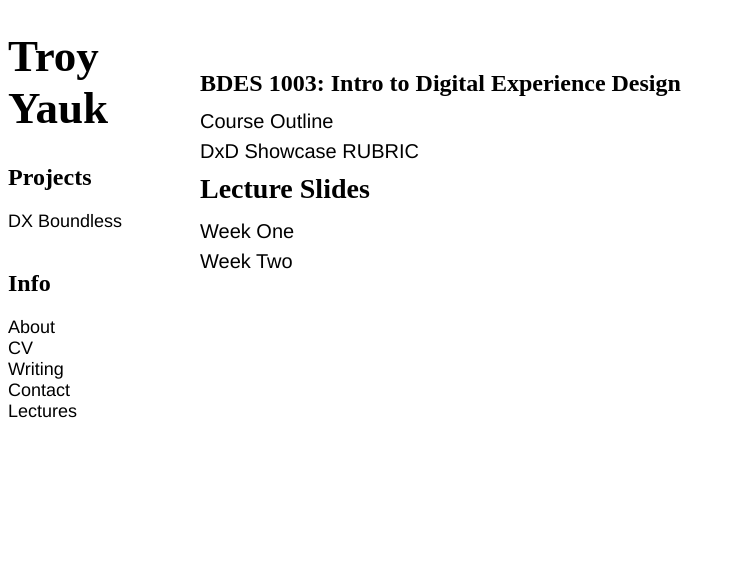
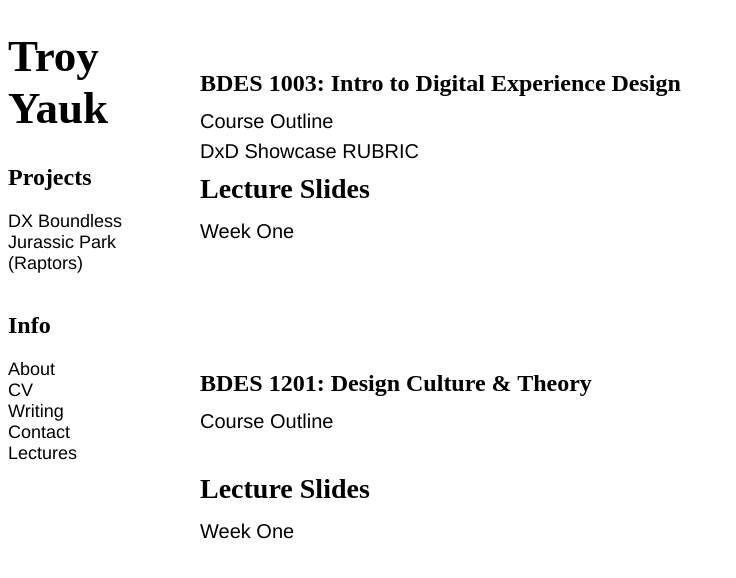
Before and after one commit to TroyYauk/troyyauk, a plain HTML site: page ubc/info/lectures.html in a window 1280 px wide. Shown: the whole page, without its empty margins (0-736 px from the left). Drawn offline with Linux system fonts and the light colour scheme.

Commit message:
bdes 1201

```diff
--- a/ubc/info/lectures.html
+++ b/ubc/info/lectures.html
@@ -9,6 +9,7 @@
 	<a href = "../index.html"><h1>Troy<br>Yauk</h1></a>
 	<h2>Projects</h2>
 	<a href = "../projects/dxBoundless.html">DX Boundless</a><br>
+	<a href = "../projects/jurassicPark.html">Jurassic Park<br>(Raptors)</a><br>
 
 	<br>
 	<h2>Info</h2>
@@ -34,9 +35,31 @@
 	<a style="position: absolute; left: 200px; top: 220px; font-size: 20px" href = "https://docs.google.com/presentation/d/1VvP2CVEmIOLuleMx5JL5G0ad36vGxWA2X4a9oWyIG7E/edit?usp=sharing" target="_blank">
 		Week One
 	</a>
-	<a style="position: absolute; left: 200px; top: 250px; font-size: 20px" href = "https://docs.google.com/presentation/d/1CTjrBD99qRiGuaN9xHUe2ElxBs7uzabY_7G0c79n2qY/edit?usp=sharing" target="_blank">
+	<!-- <a style="position: absolute; left: 200px; top: 250px; font-size: 20px" href = "https://docs.google.com/presentation/d/1CTjrBD99qRiGuaN9xHUe2ElxBs7uzabY_7G0c79n2qY/edit?usp=sharing" target="_blank">
 		Week Two
+	</a> -->
+
+
+
+
+
+
+
+
+
+
+	<h2 style="position: absolute; left: 200px; top: 350px">
+		BDES 1201: Design Culture & Theory
+	</h2>
+	<a style="position: absolute; left: 200px; top: 410px; font-size: 20px" href = "https://docs.google.com/document/d/1DvSk-AKXNp2nzSSAE5zxRdF6NMO4StSmzect0lHmCoQ/edit?usp=sharing" target="_blank">
+		Course Outline
 	</a>
 
+	<h2 style="position: absolute; left: 200px; top: 450px; font-size: 28px">
+		Lecture Slides
+	</h2>
+	<a style="position: absolute; left: 200px; top: 520px; font-size: 20px" href = "https://docs.google.com/presentation/d/1YRmpsZsHAERowI6sTKpXwK-GpQ3_3q_OIQ93Nwl5a1w/edit?usp=sharing" target="_blank">
+		Week One
+	</a>
 </body>
 </html>
```
Also changed, not shown: 2 other files.
